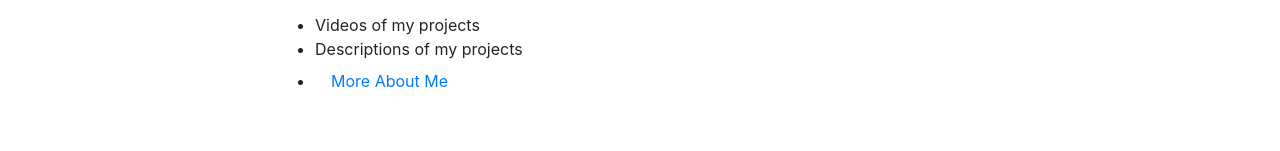
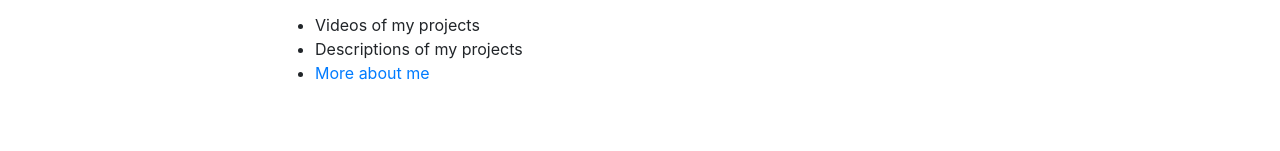
Before and after one commit to AidanLeeCalamera/AidanLeeCalamera.github.io, a plain HTML site: page index.html in a window 1280 px wide. Shown: the part 621-772 px from the top of the page. Drawn offline with nearby package versions, Linux system fonts and the light colour scheme; a script that the page names is missing.

Commit message:
Update index.html
fixed link to more about me

```diff
--- a/index.html
+++ b/index.html
@@ -66,9 +66,7 @@
                     <ul>
                         <li>Videos of my projects</li>
                         <li>Descriptions of my projects</li>
-						<li class="nav-item">
-                        <a class="nav-link js-scroll-trigger" href="#Essay">More About Me</a>
-						</li>
+			<li><a href="#Essay">More about me</a></li>
                     </ul>
                 </div>
             </div>
```
